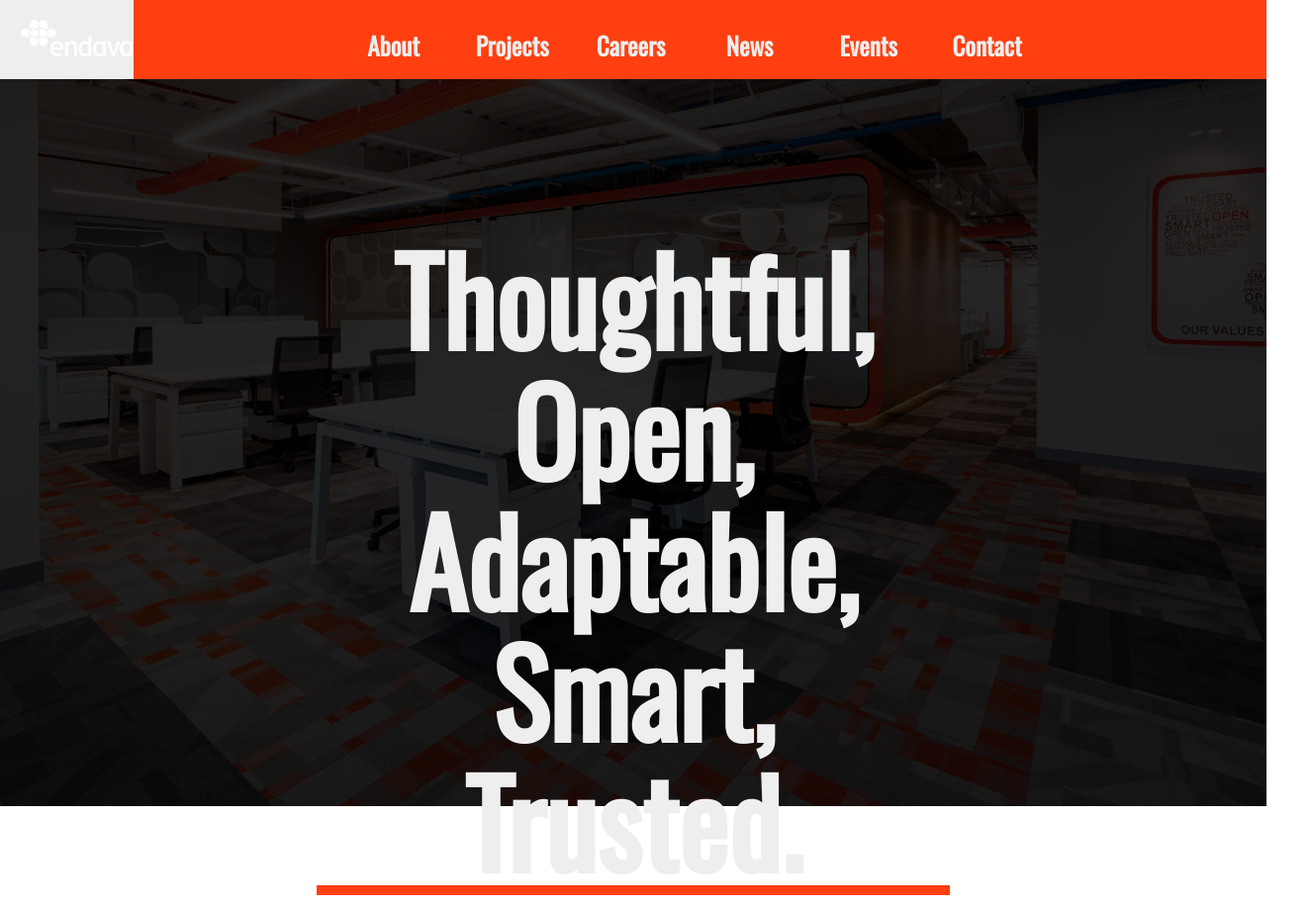
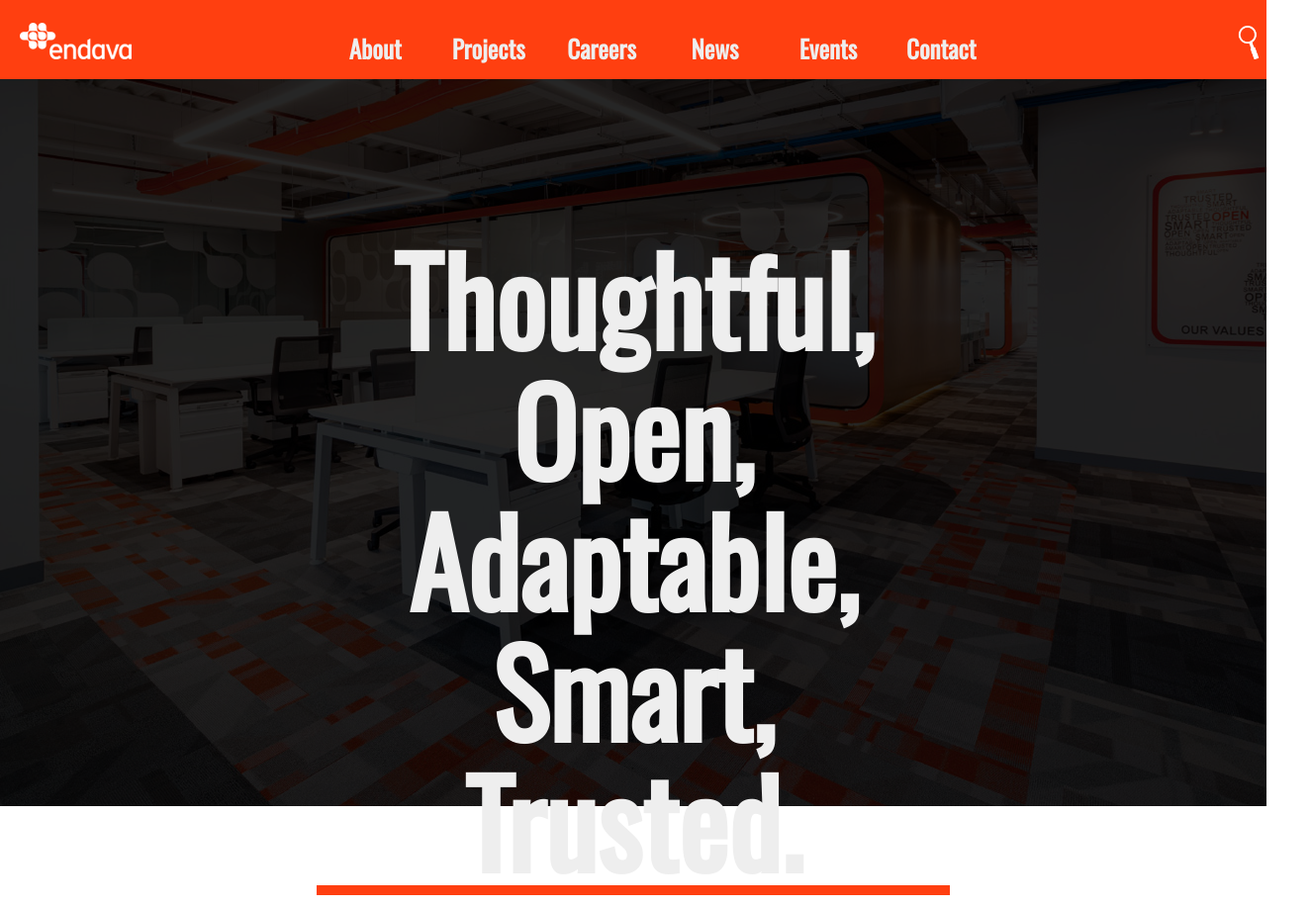
Before and after one commit to mballeng91/basic-fe-challenge, a website: page public/index.html in a window 1280 px wide. Shown: the whole page at 99% size, 1325 px wide, since content can reach past the window. Drawn offline with nearby package versions, Linux system fonts and the light colour scheme.

Commit message:
Feat: Hover with winner styles

```diff
--- a/public/styles/main.css
+++ b/public/styles/main.css
@@ -15,10 +15,10 @@ body{
 
 a{
     display: inline-block;
-    width: 9%;
-    padding: auto;
+    width: 7%;
+    padding-top: 25px;
+    padding-left: 20px;
     height: 80px;
-    margin-top: 0px;
     text-align: center;
     font:  bold 25px/48px Oswald
 
@@ -56,7 +56,7 @@ a{
 }
 
 a:hover{
-    background: #eee;
+    background: white;
     color: #ff3f10;
 
 }
```
